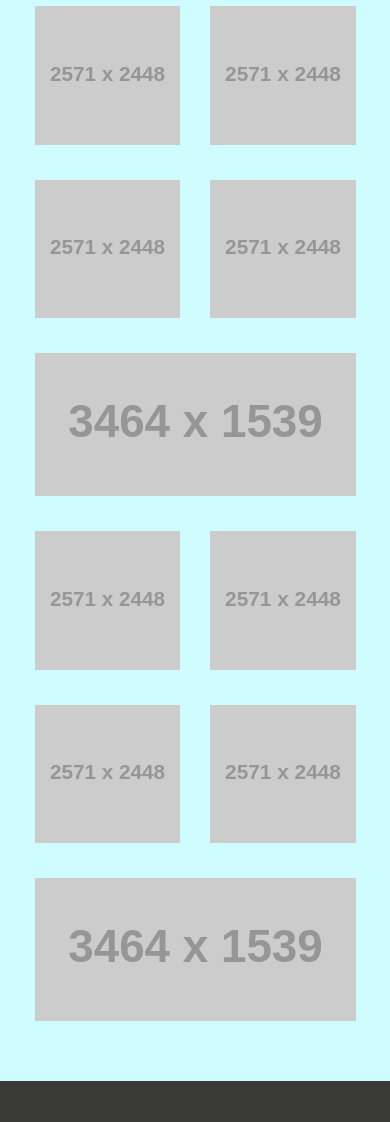
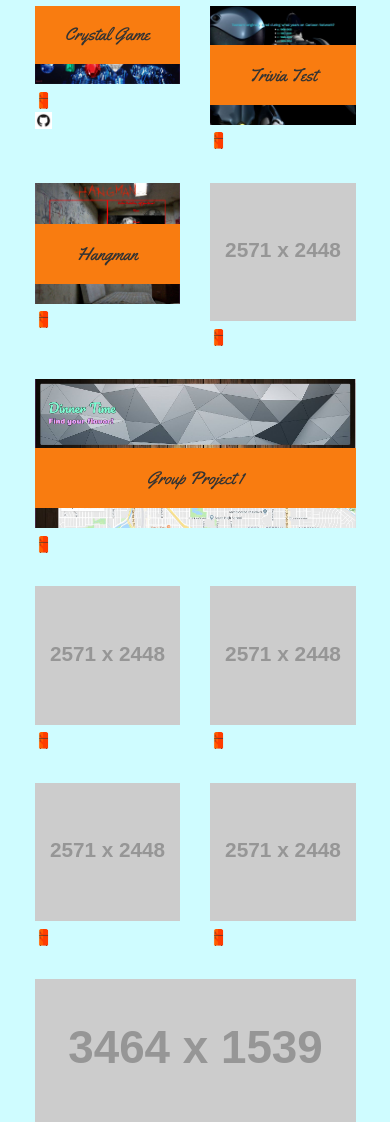
Before and after one commit to BigMiniFridge/ProfilePage, a plain HTML site: page index.html in a window 390 px wide. Shown: the part 5173-6295 px from the top of the page. Drawn offline with nearby package versions, Linux system fonts and the light colour scheme; placeholder pictures from the web are drawn by us.

Commit message:
test links

```diff
--- a/css/general_style.css
+++ b/css/general_style.css
@@ -25,6 +25,26 @@ h3,h2,h1{
 	font-family:'Yellowtail';
 	font-weight:normal;
 	text-transform:capitalize;
+}
+
+h4{
+	position: absolute;
+	bottom: 20px;
+	width: 100%;
+	padding: 15px;
+	margin-bottom: 0;
+	font-weight: normal;
+	font-family: 'Yellowtail';
+	line-height: 30px;
+	color: inherit;
+	text-align: center;
+	background: #f97c10;
+	border-bottom: 0;
+}
+
+.imglink {
+	height: 23px;
+	width: 17px;
 }
 .animated{
 
--- a/index.html
+++ b/index.html
@@ -326,53 +326,68 @@
 						<div class="lx-portfolio">
 							<div class="col-lg-3 col-xs-6 lx-portfolio-item ">
 								<div class="lx-potfolio-item-corp">
-								<img src="http://placehold.it/2571x2448" alt="pr1" class="animated">
+								<img src="images/crystaltest.jpg" alt="pr1">
+								<h4>Crystal Game</h4>
 								</div>
+								<div class="imglink"><a href="https://bigminifridge.github.io/Unit-4-game/"><img src="fridge.png" alt="crystals"></a><img src="GitHubLogo.png"></div>
+							</div>
+
+							<div class="col-lg-3 col-xs-6 lx-portfolio-item ">
+								<div class="lx-potfolio-item-corp">
+								<img src="images/triviatest.jpg" alt="pr2" class="animated">
+								<h4>Trivia Test</h4>
+								</div>
+								<div class="imglink"><img src="fridge.png" alt="crystals"></div>
+							</div>
+							<div class="col-lg-3 col-xs-6 lx-portfolio-item ">
+								<div class="lx-potfolio-item-corp">
+								<img src="images/hangmantest.jpg" alt="pr3" class="animated">
+								<h4>Hangman</h4>
+								</div>
+								<div class="imglink"><img src="fridge.png" alt="crystals"></div>
+							</div>
+							<div class="col-lg-3 col-xs-6 lx-portfolio-item ">
+								<div class="lx-potfolio-item-corp">
+								<img src="http://placehold.it/2571x2448" alt="pr4" class="animated">
+								</div>
+								<div class="imglink"><img src="fridge.png" alt="crystals"></div>
+							</div>
+							<div class="col-lg-6 col-xs-12 lx-portfolio-item ">
+								<div class="lx-potfolio-item-corp">
+								<img src="images/project1test.jpg" alt="pr1" class="animated">
+								<h4>Group Project 1</h4>
+								</div>
+								<div class="imglink"><img src="fridge.png" alt="crystals"></div>
 							</div>
 							<div class="col-lg-3 col-xs-6 lx-portfolio-item ">
 								<div class="lx-potfolio-item-corp">
 								<img src="http://placehold.it/2571x2448" alt="pr2" class="animated">
 								</div>
+								<div class="imglink"><img src="fridge.png" alt="crystals"></div>
 							</div>
 							<div class="col-lg-3 col-xs-6 lx-portfolio-item ">
 								<div class="lx-potfolio-item-corp">
 								<img src="http://placehold.it/2571x2448" alt="pr3" class="animated">
 								</div>
+								<div class="imglink"><img src="fridge.png" alt="crystals"></div>
 							</div>
 							<div class="col-lg-3 col-xs-6 lx-portfolio-item ">
 								<div class="lx-potfolio-item-corp">
 								<img src="http://placehold.it/2571x2448" alt="pr4" class="animated">
 								</div>
-							</div>
-							<div class="col-lg-6 col-xs-12 lx-portfolio-item ">
-								<div class="lx-potfolio-item-corp">
-								<img src="http://placehold.it/3464x1539" alt="pr1" class="animated">
-								</div>
-							</div>
-							<div class="col-lg-3 col-xs-6 lx-portfolio-item ">
-								<div class="lx-potfolio-item-corp">
-								<img src="http://placehold.it/2571x2448" alt="pr2" class="animated">
-								</div>
+								<div class="imglink"><img src="fridge.png" alt="crystals"></div>
 							</div>
 							<div class="col-lg-3 col-xs-6 lx-portfolio-item ">
 								<div class="lx-potfolio-item-corp">
 								<img src="http://placehold.it/2571x2448" alt="pr3" class="animated">
 								</div>
-							</div>
-							<div class="col-lg-3 col-xs-6 lx-portfolio-item ">
-								<div class="lx-potfolio-item-corp">
-								<img src="http://placehold.it/2571x2448" alt="pr4" class="animated">
-								</div>
-							</div>
-							<div class="col-lg-3 col-xs-6 lx-portfolio-item ">
-								<div class="lx-potfolio-item-corp">
-								<img src="http://placehold.it/2571x2448" alt="pr3" class="animated">
-								</div>
+								<div class="imglink"><img src="fridge.png" alt="crystals"></div>
 							</div>
 							<div class="col-lg-6 col-xs-12 col-md-12 lx-portfolio-item ">
 								<div class="lx-potfolio-item-corp">
 								<img src="http://placehold.it/3464x1539" alt="pr4" class="animated">
 								</div>
+								<div class="imglink"><img src="fridge.png" alt="crystals"></div>
 							</div>
 						</div>
 					</div>
```
Also changed, not shown: GitHubLogo.png (added), images/project1test.JPG (added).
